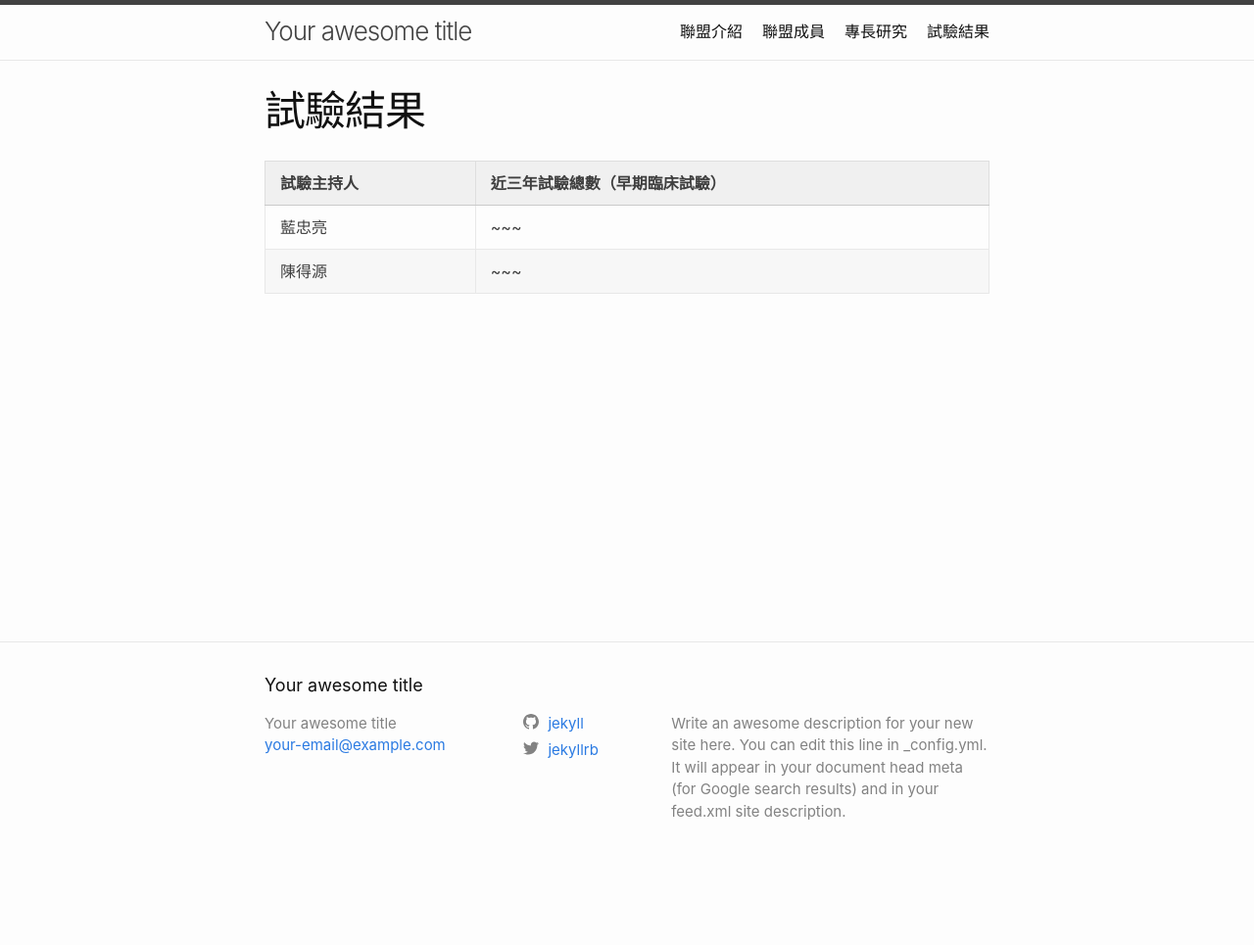
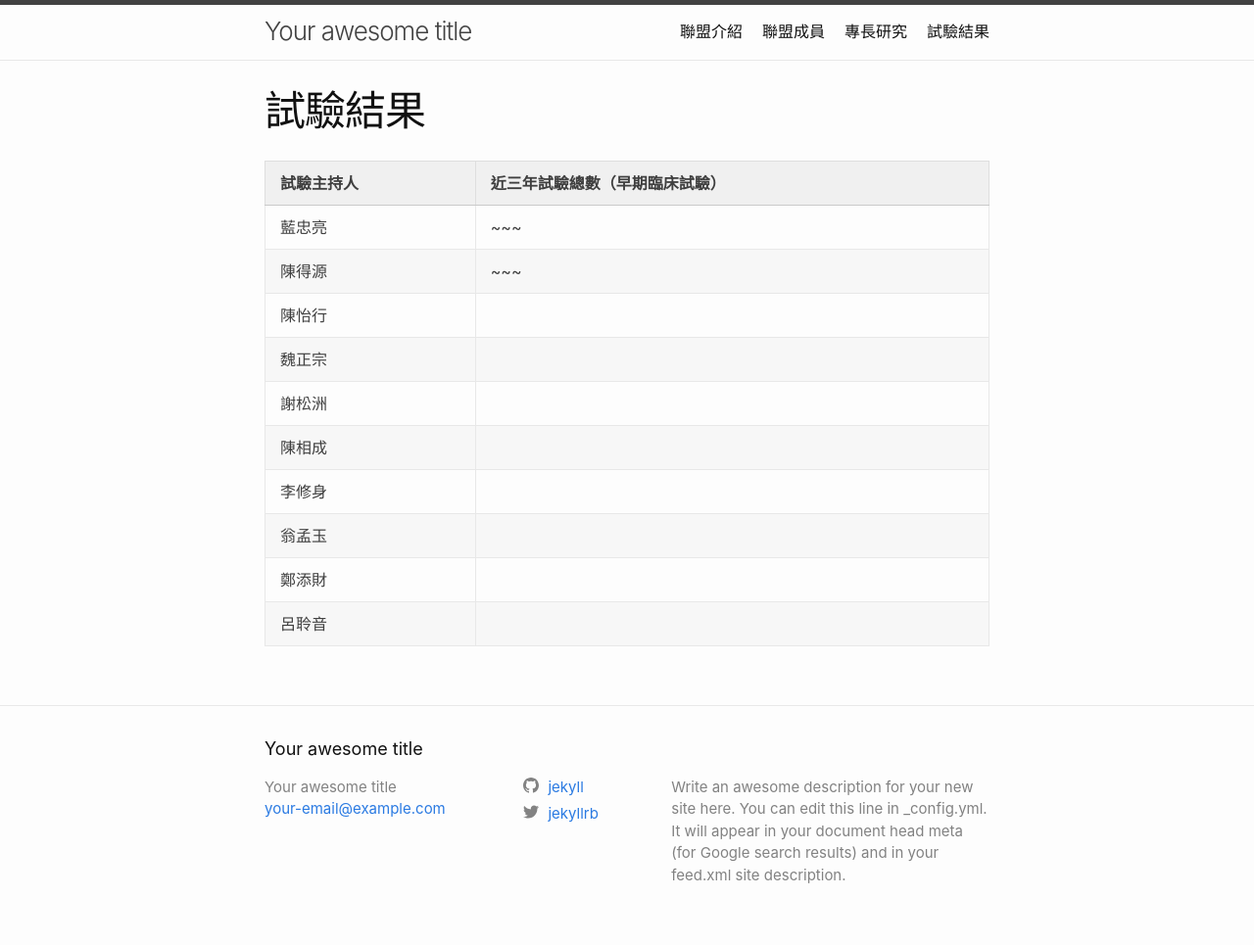
Before and after one commit to tctc-sard/tctc-sard, a Jekyll site: the page built from tctc-sard/results.md, in a window 1280 px wide. Shown: the whole page at 98% size. Built offline with Jekyll 4.4.1, drawn with Linux system fonts in a browser that asks for light colours; before the commit the page ends 900 px from its top, so only the background shows below that.

Commit message:
Add more members to research results table.

```diff
--- a/tctc-sard/results.md
+++ b/tctc-sard/results.md
@@ -10,3 +10,11 @@ ref: results
 --- | ---
 藍忠亮 | ~~~
 陳得源 | ~~~
+陳怡行 |
+魏正宗 |
+謝松洲 |
+陳相成 |
+李修身 |
+翁孟玉 |
+鄭添財 |
+呂聆音 |
```
